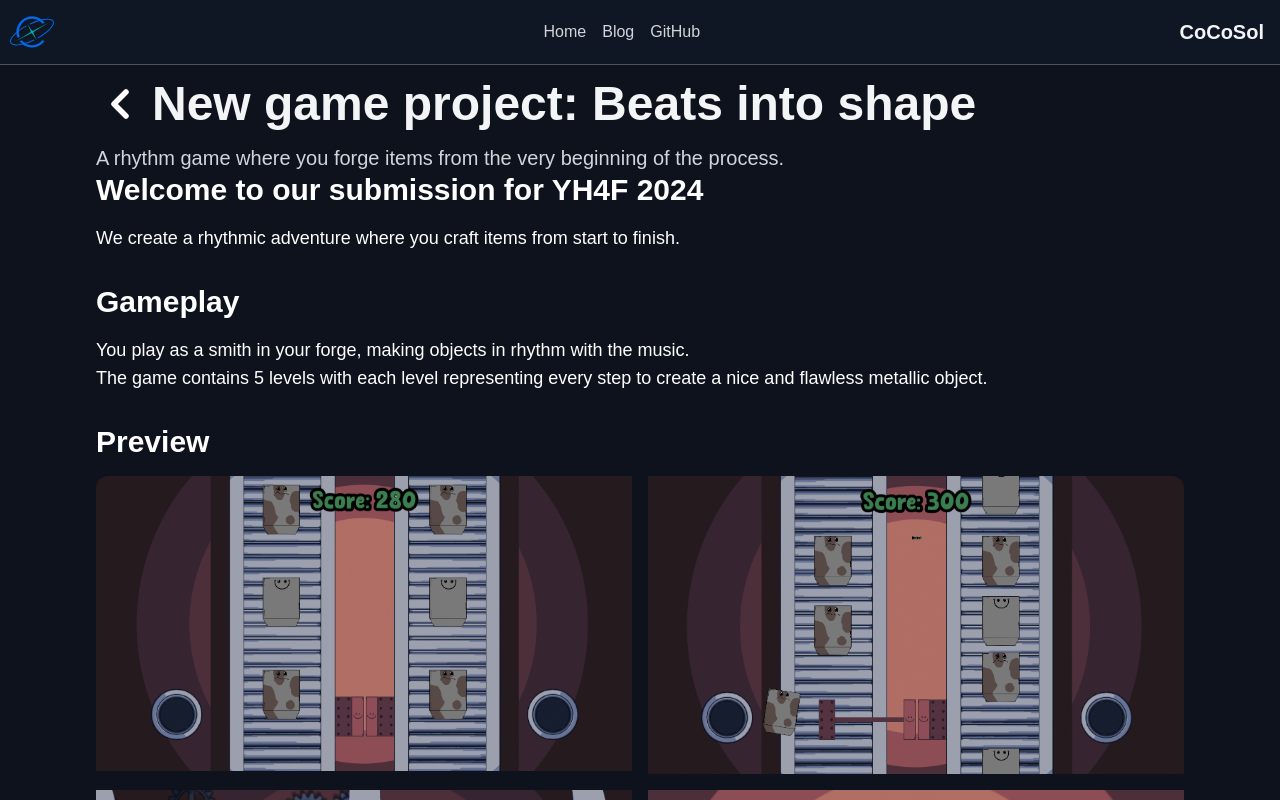
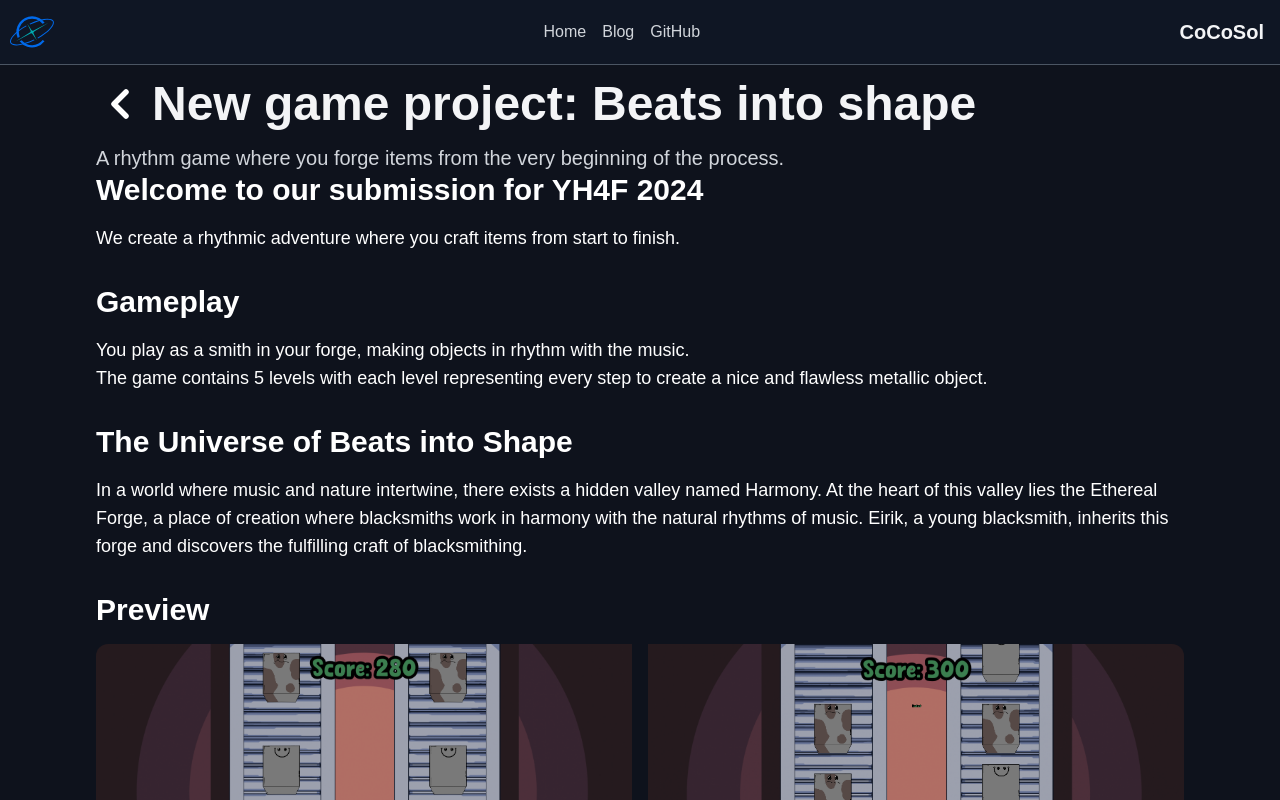
Before and after one commit to CoCoSol007/website, a SvelteKit app: page /blog/beats-into-shapes in a window 1280 px wide. Shown: the top 800 px of the page. Built offline with nearby package versions, Linux system fonts and the light colour scheme; a web font is replaced by a local one; what taos would draw is missing.

Commit message:
Add the univers description for beats into shapes

```diff
--- a/src/routes/blog/beats-into-shapes/+page.svelte
+++ b/src/routes/blog/beats-into-shapes/+page.svelte
@@ -24,6 +24,11 @@
         <h2 class="text-3xl font-bold mb-4 text-white">Gameplay</h2>
         <p class="text-lg text-white">You play as a smith in your forge, making objects in rhythm with the music.</p>
         <p class="text-lg text-white">The game contains 5 levels with each level representing every step to create a nice and flawless metallic object.</p>
+    </section>
+
+    <section class="my-8">
+        <h2 class="text-3xl font-bold mb-4 text-white">The Universe of Beats into Shape</h2>
+        <p class="text-lg text-white">In a world where music and nature intertwine, there exists a hidden valley named Harmony. At the heart of this valley lies the Ethereal Forge, a place of creation where blacksmiths work in harmony with the natural rhythms of music. Eirik, a young blacksmith, inherits this forge and discovers the fulfilling craft of blacksmithing.</p>
     </section>
 
     <section class="my-8">
```
